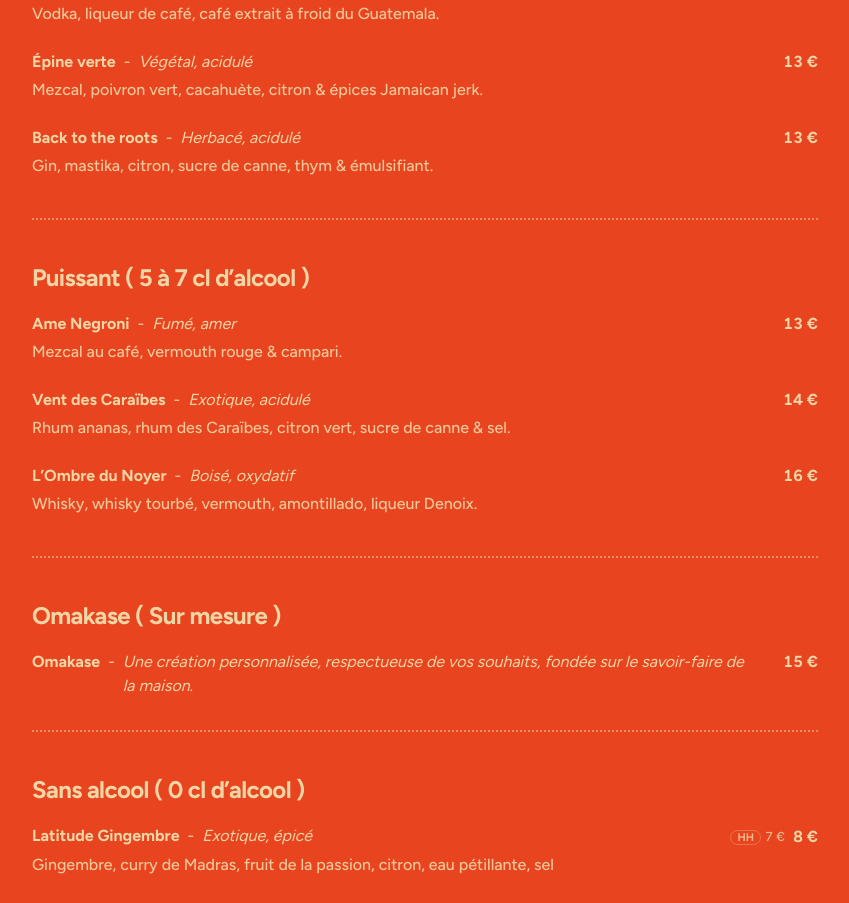
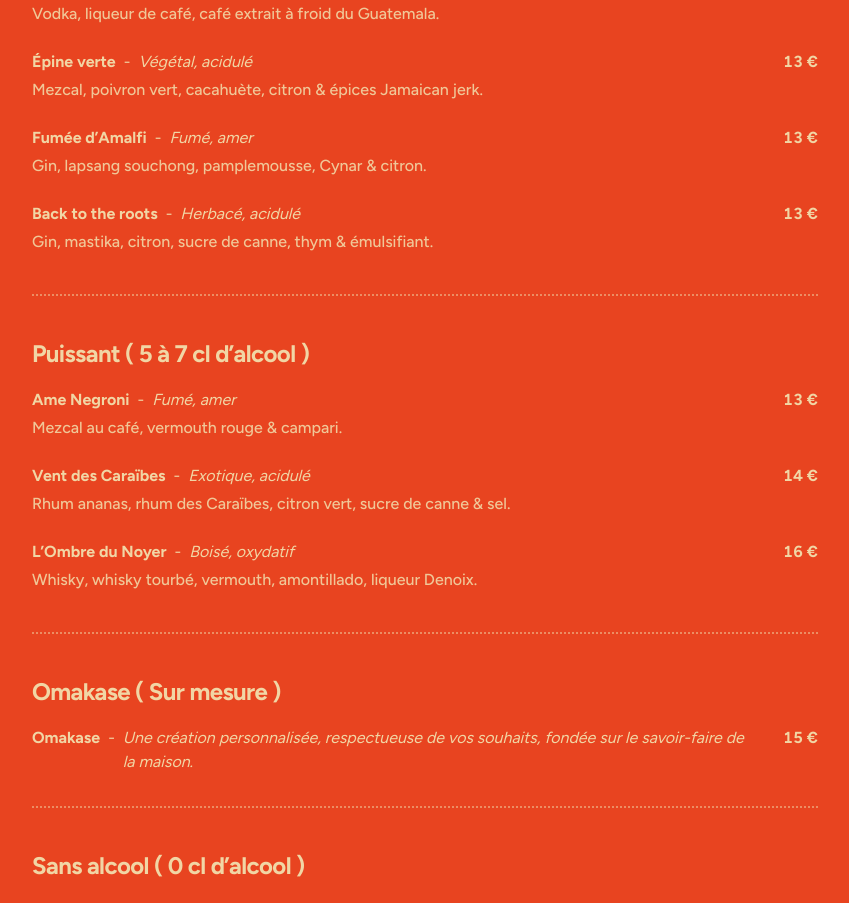
Before and after one commit to MisterPingouin/olme-site, a Next.js app: page / in a window 1280 px wide. Shown: the part 1720-2623 px from the top of the page, without its empty margins (32-881 px from the left). Built offline with nearby package versions, Linux system fonts and the light colour scheme.

Commit message:
update content

```diff
--- a/src/app/data/content.tsx
+++ b/src/app/data/content.tsx
@@ -250,11 +250,11 @@ export const MIXO_SECTIONS: CocktailSection[] = [
           "Végétal, acidulé — Mezcal, poivron vert, cacahuète, citron & épices Jamaican jerk.",
         price: 13,
       },
-      // {
-      //   name: "Fumée d’Amalfi",
-      //   notes: "Fumé, amer — Gin, lapsang souchong, pamplemousse, Cynar & citron.",
-      //   price: 13,
-      // },
+      {
+        name: "Fumée d’Amalfi",
+        notes: "Fumé, amer — Gin, lapsang souchong, pamplemousse, Cynar & citron.",
+        price: 13,
+      },
       {
         name: "Back to the roots",
         notes:
@@ -510,6 +510,8 @@ export const WINES: WineSection[] = [
         region: "Coteaux-du-Lyonnais -",
         grapes: "100% gamay",
         notes: "Léger et fruité : framboise, fraise",
+                byGlass: 6,
+        glassCl: 12,
         bottle: 29,
         bottleCl: 75,
       },
```
